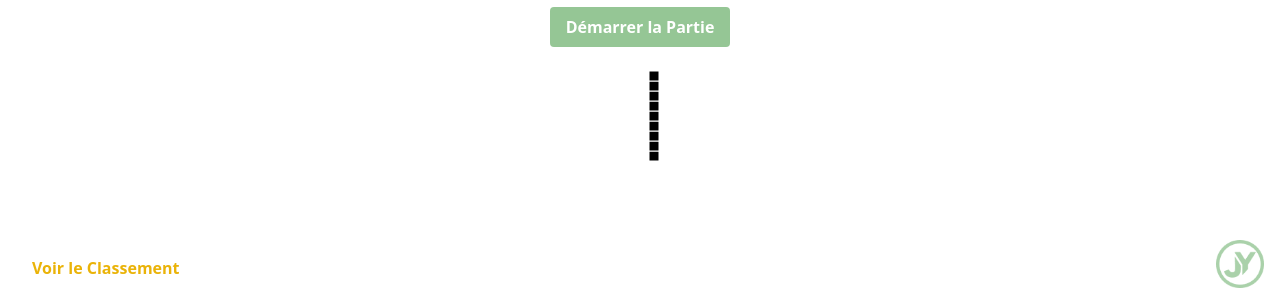
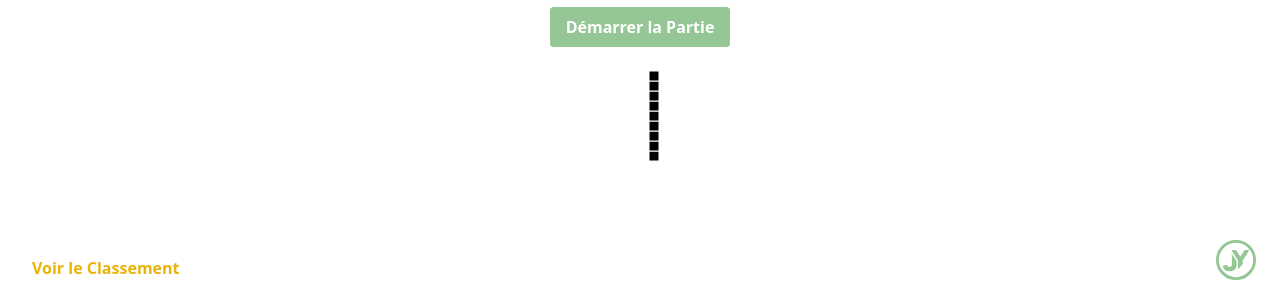
Before and after one commit to julienyassef/snake-s-game, a React (Create React App) app: page / in a window 1280 px wide. Shown: the part 496-797 px from the top of the page. Built offline with nearby package versions, Linux system fonts and the light colour scheme.

Commit message:
modif logo dev

```diff
--- a/src/App.tsx
+++ b/src/App.tsx
@@ -10,6 +10,7 @@ import ModalGameOver from './components/ModalGameOver/ModalGameOver';
 import ScoreBoard from './components/ScoreBoard/ScoreBoard';
 import NameValidationModal from './components/NameValidationModal/NameValidationModal';
 import ModeDisplay from './components/ModeDisplay/ModeDisplay';
+import LogoJY from './components/Logo/LogoJy';
 
 
 interface SnakePart {
@@ -217,13 +218,14 @@ const App: React.FC = () => {
         />
       )}
 
-      <a href="https://julienyassef.fr/" target="_blank" rel="noopener noreferrer">
-        <img
-          src="/Logo.png"
-          alt="Logo Julien Yassef"
-          className="absolute bottom-4 right-4 h-12 w-12 opacity-80 hover:opacity-100 transition-opacity"
-        />
-      </a>
+    <a
+      href="https://julienyassef.fr/"
+      target="_blank"
+      rel="noopener noreferrer"
+      className="absolute bottom-6 right-6"
+    >
+      <LogoJY />
+    </a>
     </div>
   );
 };
--- /dev/null
+++ b/src/components/Logo/LogoJy.tsx
@@ -0,0 +1,22 @@
+
+const LogoJY = () => (
+  <svg
+    width="40"
+    height="40"
+    viewBox="0 0 70 70"
+    fill="none"
+    xmlns="http://www.w3.org/2000/svg"
+  >
+    <circle cx="35" cy="35" r="32.5" stroke="#95C695" strokeWidth="5" />
+    <path
+      d="M57.6898 17.9281C57.6299 17.8098 57.5405 17.7109 57.4312 17.6421C57.3218 17.5732 57.1967 17.5371 57.0694 17.5375H50.449C50.2205 17.5375 50.0037 17.6562 49.8731 17.8562L42.5819 28.8812L35.2876 17.8531C35.2235 17.7546 35.1376 17.6741 35.0372 17.6186C34.9368 17.563 34.8251 17.5341 34.7117 17.5344H28.0914C27.8331 17.5344 27.5956 17.6844 27.4739 17.925C27.3522 18.1656 27.367 18.4594 27.5095 18.6844L38.3692 35.7344V51.1437C38.7522 51.1437 46.7975 42.3281 46.7975 41.925V35.7375L57.6542 18.6875C57.7967 18.4625 57.8115 18.1687 57.6898 17.9281Z"
+      fill="#95C695"
+    />
+    <path
+      d="M36.1818 37.0955C35.8275 37.0955 27.4318 23.6345 27.4318 24.0076L27.8676 37.1135C27.9562 40.3756 27.8162 44.2426 27.4333 44.9047C27.4048 44.9438 27.3762 44.989 27.3562 45.0341C26.8991 46.0362 25.3848 47.0744 23.6448 47.0744C21.8362 47.0744 19.7077 45.4313 19.0906 43.5595C19.0364 43.3933 18.9228 43.2559 18.7739 43.1767C18.625 43.0974 18.4526 43.0825 18.2934 43.1352L12.4449 45.0642C12.1421 45.1635 11.9592 45.4795 12.0078 45.8105C12.0106 45.8316 12.0164 45.8526 12.0192 45.8707C12.6821 51.1611 17.4305 54.7122 23.8648 54.7122C30.3019 54.7122 35.0533 51.1581 35.7161 45.8647C35.7218 45.8346 35.7275 45.8075 35.7304 45.7774C36.1761 41.2574 36.1818 37.1377 36.1818 37.0955Z"
+      fill="#95C695"
+    />
+  </svg>
+);
+
+export default LogoJY;
```
Also changed, not shown: public/Logo.png (deleted).
